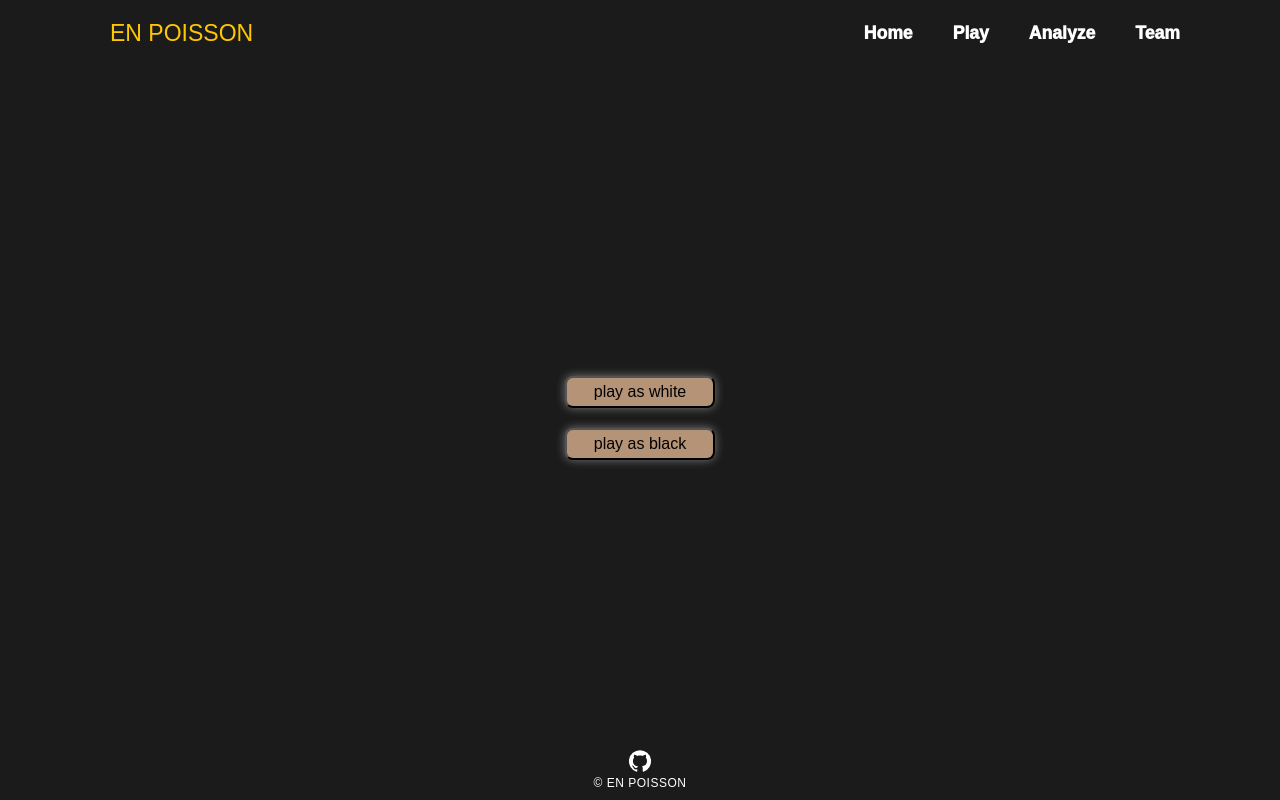
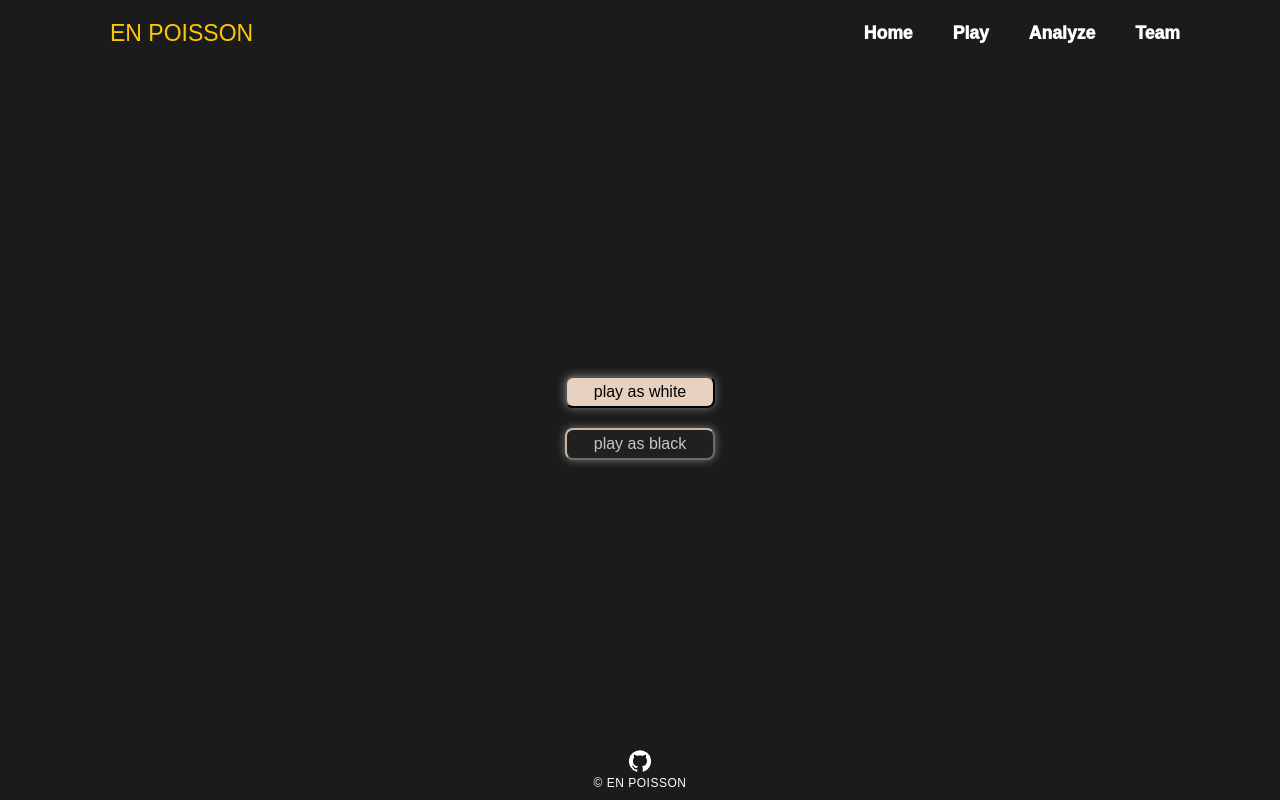
Before and after one commit to tonyjongyoonan/enpoisson, a React (Create React App) app in the folder frontend/: page /play in a window 1280 px wide. Built offline with nearby package versions, Linux system fonts and the light colour scheme; a web font is replaced by a local one.

Commit message:
button level frontend

```diff
--- a/frontend/src/pages/Play.css
+++ b/frontend/src/pages/Play.css
@@ -15,9 +15,9 @@
   border-radius: 8px;
 }
 
-.white-button, .black-button {
+.white-button {
   margin: 10px auto;
-  background-color: #b59377;
+  background-color: #e6d0bf;
   box-shadow: 0px 0px 10px rgba(255, 255, 255, 0.4);
   transition: all 0.3s ease 0s;
   padding: 5px 0px;
@@ -28,7 +28,61 @@
   cursor: pointer;
 }
 
-.buttons {
+.black-button {
+  margin: 10px auto;
+  background-color: #202020;
+  color: rgb(201, 196, 196);
+  box-shadow: 0px 0px 10px  rgba(255, 255, 255, 0.4);
+  border-color: #c8b5a5;;
+  transition: all 0.3s ease 0s;
+  padding: 5px 0px;
+  width: 150px;
+  border-radius: 8px;
+  text-align: center;
+  font-size: 16px;
+  cursor: pointer;
+}
+
+.level-500-button {
+  margin: 10px auto;
+  background-color: #86b577;
+  box-shadow: 0px 0px 10px rgba(255, 255, 255, 0.4);
+  transition: all 0.3s ease 0s;
+  padding: 5px 0px;
+  width: 150px;
+  border-radius: 8px;
+  text-align: center;
+  font-size: 16px;
+  cursor: pointer;
+}
+
+.level-1000-button {
+  margin: 10px auto;
+  background-color: #d7bc5b;
+  box-shadow: 0px 0px 10px rgba(255, 255, 255, 0.4);
+  transition: all 0.3s ease 0s;
+  padding: 5px 0px;
+  width: 150px;
+  border-radius: 8px;
+  text-align: center;
+  font-size: 16px;
+  cursor: pointer;
+}
+
+.level-1500-button {
+  margin: 10px auto;
+  background-color: #d7725b;
+  box-shadow: 0px 0px 10px rgba(255, 255, 255, 0.4);
+  transition: all 0.3s ease 0s;
+  padding: 5px 0px;
+  width: 150px;
+  border-radius: 8px;
+  text-align: center;
+  font-size: 16px;
+  cursor: pointer;
+}
+
+.buttons, .level-buttons {
   display: block;
 }
 
--- a/frontend/src/pages/Play.js
+++ b/frontend/src/pages/Play.js
@@ -9,11 +9,11 @@ import './Play.css';
 const Play = () => {
   const [fen, setFen] = useState('start');
   const chess = useRef(new Chess());
-  const location = useLocation();
   const [color, setColor] = useState(null);
   const [turn, setTurn] = useState('white');
   const [isCheckmate, setIsCheckmate] = useState(false);
   const [isDraw, setIsDraw] = useState(false);
+  const [level, setLevel] = useState(null);
 
   const playRandomMove = () => {
     const moves = chess.current.moves();
@@ -144,7 +144,18 @@ const Play = () => {
         </div>
       </div>)}
 
-      {color && (
+      {color && !level && (<div className="level-buttons">
+        <div>
+        <button className="level-500-button" onClick={() => setLevel(500)}>play vs. 500</button>
+      </div>
+      <div>
+        <button className="level-1000-button" onClick={() => setLevel(1000)}>play vs. 1000</button>
+      </div>
+      <div>
+        <button className="level-1500-button" onClick={() => setLevel(1500)}>play vs. 1500</button>
+      </div>
+    </div>)}
+      {color && level && (
         <div className="game-container">
           <div className="chessboard-container">
             <Chessboard
```
